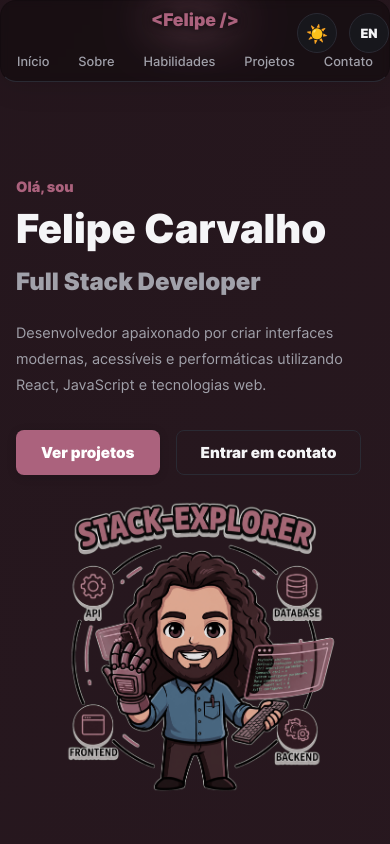
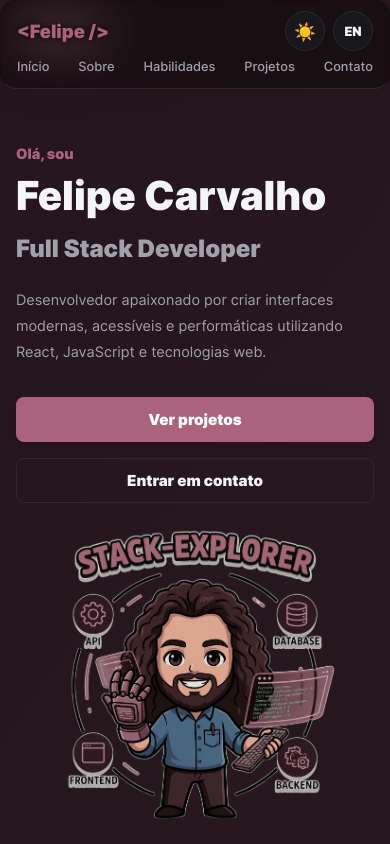
Before and after one commit to flpzht/portfolio, a React (Vite) app: page / in a window 390 px wide. Shown: the top 844 px of the page. Built offline with nearby package versions, Linux system fonts and the light colour scheme.

Commit message:
fix(responsive): unify gutters, fix overflow and improve mobile navbar and grids

```diff
--- a/src/components/Card/Card.module.css
+++ b/src/components/Card/Card.module.css
@@ -25,6 +25,7 @@
 }
 
 .content {
+  flex: 1;
   display: flex;
   flex-direction: column;
   gap: 16px;
--- a/src/components/Footer/Footer.module.css
+++ b/src/components/Footer/Footer.module.css
@@ -68,7 +68,9 @@ backdrop-filter: blur(12px);
 .copy {
   display: flex;
   flex-direction: row;
-  gap: 8px;
+  flex-wrap: wrap;
+  justify-content: center;
+  gap: 4px 8px;
   color: var(--text-faint);
   font-size: 0.9rem;
 }
@@ -125,7 +127,7 @@ backdrop-filter: blur(12px);
     font-size: 0.9rem;
   }
   .copy {
-    font-size: 0.7rem;
+    font-size: 0.75rem;
   }
 }
 
@@ -138,15 +140,15 @@ backdrop-filter: blur(12px);
     font-size: 1.25rem;
   }
   .description {
-    font-size: 0.7rem;
+    font-size: 0.8rem;
   }
   .list {
     gap: 12px;
   }
   .link {
-    font-size: 0.8rem;
+    font-size: 0.9rem;
   }
   .copy {
-    font-size: 0.6rem;
+    font-size: 0.75rem;
   }
 }
--- a/src/components/Navbar/Navbar.module.css
+++ b/src/components/Navbar/Navbar.module.css
@@ -127,31 +127,34 @@
 
 @media screen and (max-width: 600px) {
   .nav {
-    height: var(--header-height-m);
-    gap: 12px;
+    height: auto;
+    min-height: var(--header-height);
+    gap: 4px 12px;
     flex-wrap: wrap;
-    justify-content: space-around;
-    padding: 0 16px;
+    justify-content: space-between;
+    padding: 10px 16px;
   }
   .logo {
-    width: 100%;
-    padding-top: 0.5rem;
-    font-size: 1.1rem;
-    text-align: center;
+    order: 1;
+    font-size: 1.15rem;
+  }
+  .actions {
+    order: 2;
+    gap: 8px;
   }
   .menu {
+    order: 3;
     width: 100%;
-    gap: 12px;
+    gap: 8px;
     font-size: 0.8rem;
-    flex-wrap: wrap;
     justify-content: space-between;
-    padding: 12px 0;
-  }
-  .actions {
-    gap: 12px;
-    position: absolute;
-    right: 0;
-    top: 0;
-    padding: 12px 0;
+    padding: 4px 0;
   }
 }
+
+@media screen and (max-width: 380px) {
+  .menu {
+    font-size: 0.72rem;
+    gap: 6px;
+  }
+}
--- a/src/sections/About/About.module.css
+++ b/src/sections/About/About.module.css
@@ -1,5 +1,5 @@
 .about {
-  padding: 6rem 2rem;
+  padding: var(--section-y) var(--gutter);
 }
 
 .container {
@@ -111,7 +111,4 @@
   .list {
     margin: 0.5rem 0;
   }
-  .image img .badge {
-    font-size: 0.5rem;
-  }
 }
--- a/src/sections/Contact/Contact.module.css
+++ b/src/sections/Contact/Contact.module.css
@@ -1,9 +1,9 @@
 .contact {
-  padding: 100px 0;
+  padding: var(--section-y) 0;
 }
 
 .container {
-  width: min(1200px, 90%);
+  width: min(var(--max-width), calc(100% - 2 * var(--gutter)));
   margin: 0 auto;
 }
 
@@ -34,7 +34,7 @@
 
   grid-template-columns: repeat(
     auto-fit,
-    minmax(250px, 1fr)
+    minmax(min(100%, 220px), 1fr)
   );
 
   gap: 24px;
@@ -81,10 +81,7 @@
 
 @media screen and (max-width: 1024px) {
   .grid {
-    grid-template-columns: repeat(
-      auto-fit,
-      minmax(200px, 1fr)
-    );
+    grid-template-columns: repeat(2, 1fr);
   }
   .card {
     padding: 24px;
@@ -111,10 +108,6 @@
    ========================= */
 
 @media screen and (max-width: 768px) {
-  .grid {
-    grid-template-columns: repeat(2, 200px);
-    justify-content: space-evenly;
-  }
   .card {
     padding: 24px;
     gap: 16px;
@@ -140,7 +133,10 @@
 
 @media screen and (max-width: 600px) {
   .grid {
-    grid-template-columns: 200px;
-    justify-content: center;
+    grid-template-columns: 1fr;
+    gap: 16px;
+  }
+  .subtitle {
+    margin-bottom: 40px;
   }
 }
--- a/src/sections/Hero/Hero.module.css
+++ b/src/sections/Hero/Hero.module.css
@@ -1,7 +1,7 @@
 .hero {
   display: flex;
   align-items: center;
-  padding: var(--padding-6) 2rem;
+  padding: var(--section-y) var(--gutter);
 }
 
 .container {
@@ -91,9 +91,6 @@
    ========================= */
 
 @media screen and (max-width: 768px) {
-  .hero {
-    padding: var(--padding-6) var(--padding-1);
-  }
   .container {
     gap: 2rem;
   }
@@ -107,6 +104,17 @@
   .container {
     gap: 1.5rem;
     flex-direction: column;
+  }
+  .content {
+    width: 100%;
+  }
+  .buttons {
+    flex-direction: column;
+    align-items: stretch;
+    width: 100%;
+  }
+  .buttons > * {
+    width: 100%;
   }
   .greeting {
     font-size: 0.9rem;
--- a/src/sections/Projects/Projects.module.css
+++ b/src/sections/Projects/Projects.module.css
@@ -1,5 +1,5 @@
 .projects {
-  padding: 6rem 2rem;
+  padding: var(--section-y) var(--gutter);
 }
 
 .container {
@@ -21,16 +21,15 @@
 
 .grid {
   display: grid;
-  grid-template-columns: repeat(auto-fit, minmax(300px, 1fr));
-  min-height: 360px;
+  grid-template-columns: repeat(auto-fit, minmax(min(100%, 340px), 1fr));
   gap: 2rem;
 }
 
 .grid img {
   display: block;
   width: 100%;
-  height: 100%;
-  max-height: 360px;
+  height: auto;
+  aspect-ratio: 16 / 10;
   object-fit: contain;
   object-position: center;
 }
@@ -46,7 +45,7 @@
 .technology {
   padding: 0.4rem 0.8rem;
 
-  color: var(--primary);
+  color: var(--chip-text);
 
   background-color: var(--chip-bg);
 
@@ -59,8 +58,10 @@
 
 .actions {
   display: flex;
+  flex-wrap: wrap;
   gap: 1rem;
-  margin-top: 2rem;
+  margin-top: auto;
+  padding-top: 1.5rem;
 }
 
 /* =========================
@@ -76,11 +77,8 @@
    ========================= */
 
 @media screen and (max-width: 768px) {
-.technologies {
-    justify-content: center;
-  }
-  .actions {
-    justify-content: center;
+  .title {
+    margin-bottom: 2rem;
   }
 }
 
--- a/src/sections/Skills/Skills.module.css
+++ b/src/sections/Skills/Skills.module.css
@@ -1,13 +1,13 @@
 .skills {
 
-  padding: 80px 0;
+  padding: var(--section-y) 0;
 
 }
 
 
 .container {
 
-  width: min(1200px, 90%);
+  width: min(var(--max-width), calc(100% - 2 * var(--gutter)));
 
   margin: 0 auto;
 
@@ -31,13 +31,23 @@
 
   display: grid;
 
-  grid-template-columns: repeat(
-    auto-fit,
-    minmax(200px, 1fr)
-  );
+  grid-template-columns: repeat(4, 1fr);
 
   gap: 32px;
 
+}
+
+@media screen and (max-width: 1100px) {
+  .grid {
+    grid-template-columns: repeat(2, 1fr);
+  }
+}
+
+@media screen and (max-width: 600px) {
+  .grid {
+    grid-template-columns: 1fr;
+    gap: 20px;
+  }
 }
 
 .list {
@@ -45,6 +55,8 @@
   display: flex;
 
   flex-wrap: wrap;
+
+  justify-content: center;
 
   gap: 10px;
 
@@ -61,7 +73,7 @@
 
   padding: 0.4rem 0.8rem;
 
-  color: var(--primary);
+  color: var(--chip-text);
 
   background-color: var(--chip-bg);
 
--- a/src/styles/variables.css
+++ b/src/styles/variables.css
@@ -5,6 +5,10 @@
 
   --max-width: 1200px;
   --header-height: 80px;
+
+  /* Espaçamento horizontal e vertical padrão das seções */
+  --gutter: 2rem;
+  --section-y: 6rem;
 
   /* ========= FONTS ========= */
 
@@ -28,6 +32,8 @@
   --border: #2a2a33;
 
   --on-primary: #ffffff;
+
+  --chip-text: #dba3b8;
 
   --text-muted: #bdbdbd;
   --text-faint: #8f8f8f;
@@ -108,6 +114,15 @@
 --padding-10: 10rem; /* 160px */
 }
 
+/* ========= RESPONSIVE SPACING ========= */
+
+@media screen and (max-width: 768px) {
+  :root {
+    --gutter: 1rem;
+    --section-y: 3.5rem;
+  }
+}
+
 /* ========= LIGHT THEME ========= */
 
 html.light {
@@ -121,6 +136,8 @@ html.light {
   --primary: #94506b;
   --primary-hover: #7d4259;
   --on-primary: #ffffff;
+
+  --chip-text: #94506b;
 
   --text: #17171c;
   --text-secondary: #4f3f52;
```
